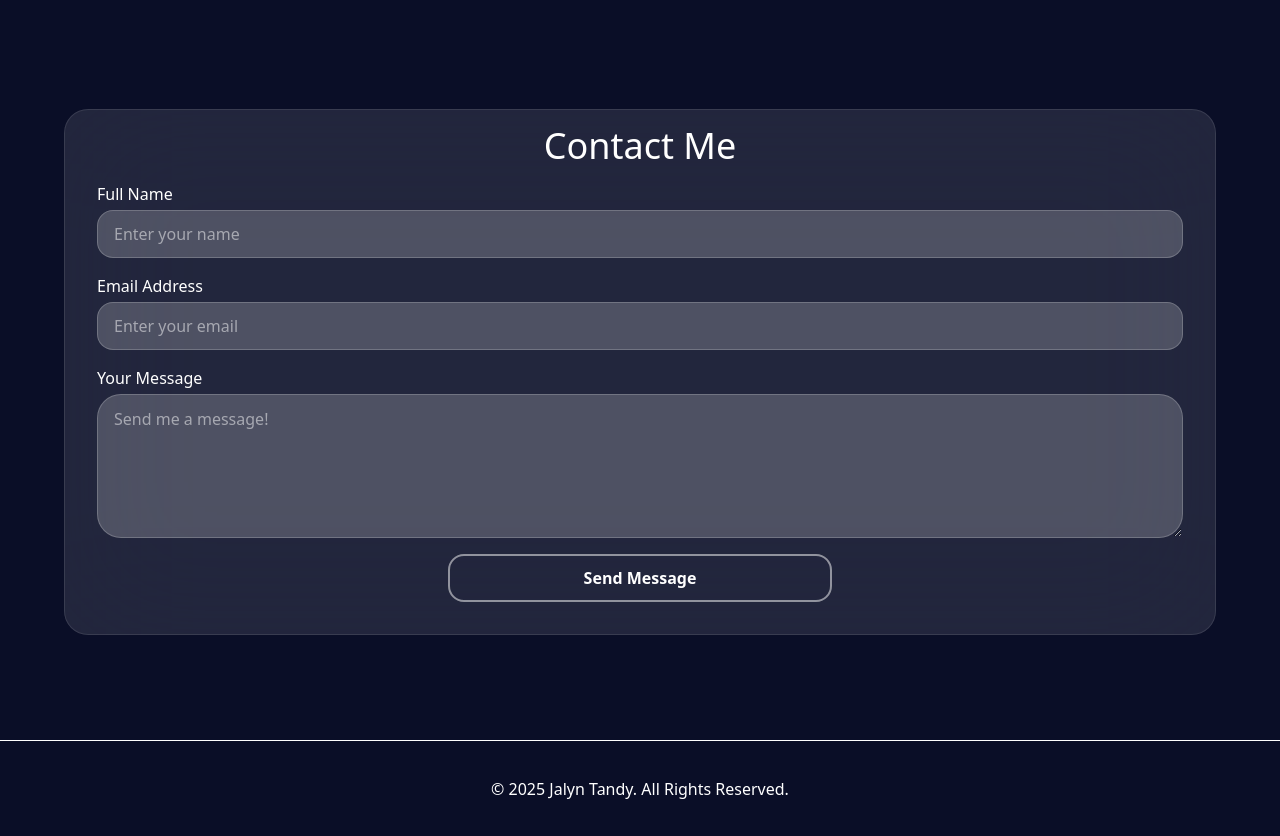
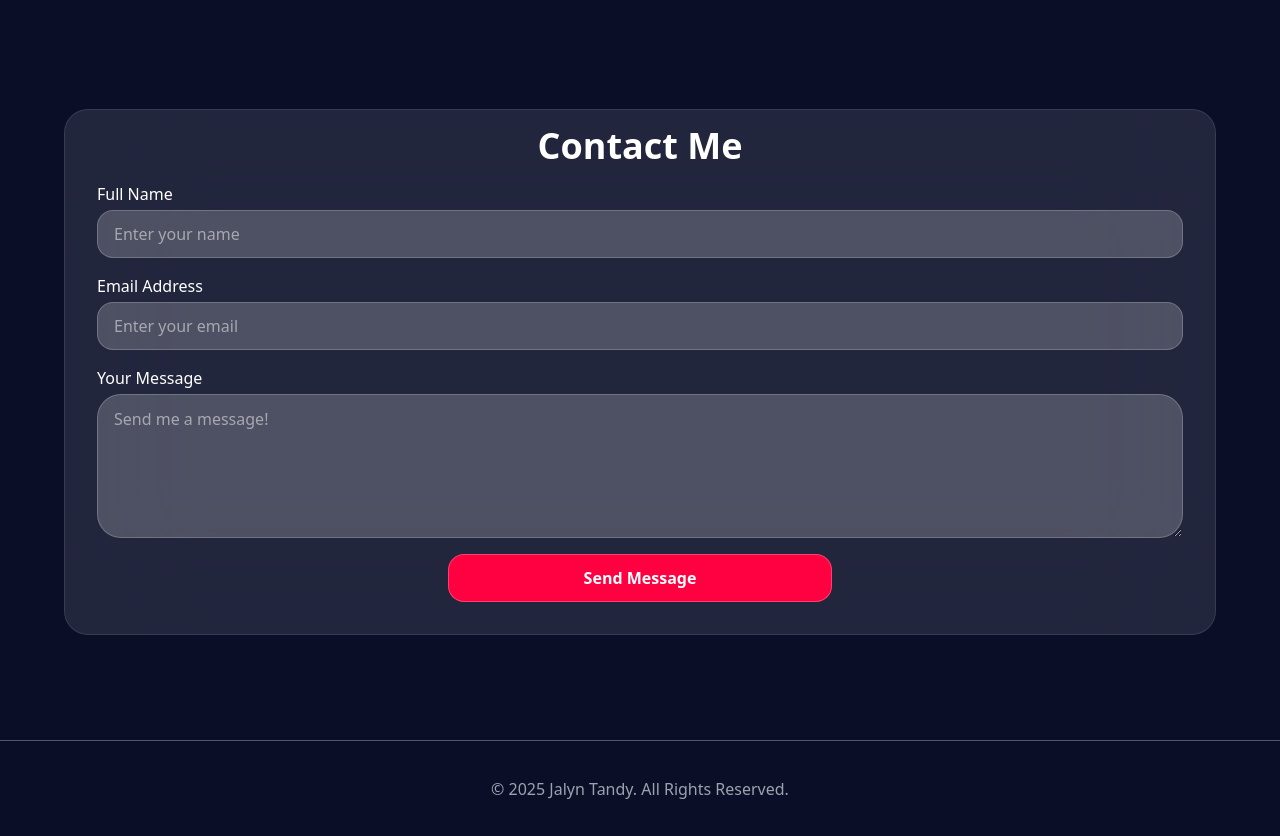
Before and after one commit to Jalyn-R-Tandy/jalyns-portfolio, a Next.js app: page / in a window 1280 px wide. Shown: the part 1820-2656 px from the top of the page. Built offline with nearby package versions, Linux system fonts and the light colour scheme.

Commit message:
Added link props to card components

```diff
--- a/app/components/Card.jsx
+++ b/app/components/Card.jsx
@@ -1,7 +1,7 @@
 import { ArrowUpRight, Github, ExternalLink} from 'lucide-react'
 import Image from 'next/image'
 
-const Card = ({ category, project, desc, stack, img }) => {
+const Card = ({ category, project, desc, stack, img, site }) => {
   return (
         <div className='w-sm bg-deep-navy backdrop-blur-sm border border-white/10 rounded-3xl overflow-hidden hover:border-white/20 transition-all duration-500 hover:scale-[1.02] hover:shadow-2xl hover:shadow-black/20' >
             <div className="p-6 sm:p-8">
@@ -61,7 +61,9 @@ const Card = ({ category, project, desc, stack, img }) => {
             {/** View Project */}
             <div className="px-6 sm:px-8 pb-6 sm:pb-8 -mt-8 relative z-10">
                 <button className="w-full flex items-center justify-center gap-2 px-6 py-3.5 hover:bg-hot-red hover:text-white bg-card-bg border-2 border-hot-red/50 text-hot-red font-medium rounded-xl transition-all duration-300 hover:shadow-lg hover:shadow-white/20">
-                    <span>View Project</span>
+                    <a href={site} target="_blank">
+                        <span>View Project</span>
+                    </a>
                     <ArrowUpRight size={20} className="transition-transform group-hover/btn:translate-x-0.5 group-hover/btn:-translate-y-0.5" />
                 </button>
             </div>
--- a/app/components/Contact.jsx
+++ b/app/components/Contact.jsx
@@ -3,25 +3,25 @@ const Contact = () => {
     <section id="contact" className="w-screen h-[80vh] mt-16 flex justify-center items-center">
         <div className="bg-white/10 backdrop-blur-3xl border-white/10 border min-w-sm sm:w-2xl lg:w-4xl xl:w-6xl h-fit rounded-3xl flex flex-col items-center">
             <div className="w-full my-4">
-                <h1 className="text-center font-medium text-2xl lg:text-3xl xl:text-4xl text-brand-text-light">Contact Me</h1>
+                <h1 className="text-center font-semibold text-3xl lg:text-4xl text-text">Contact Me</h1>
             </div>
 
             <div className="w-full px-8">
-                <p className="text-brand-text-light mb-1">Full Name</p>
+                <p className="text-text mb-1">Full Name</p>
                 <input placeholder="Enter your name" type="text" className="w-full h-12 bg-white/20 border border-white/20 rounded-2xl pl-4 mb-4"/>
             </div>
 
             <div className="w-full px-8">
-                <p className="text-brand-text-light mb-1">Email Address</p>
+                <p className="text-text mb-1">Email Address</p>
                 <input placeholder="Enter your email" type="email" className="w-full h-12 bg-white/20 border border-white/20 rounded-2xl pl-4 mb-4"/>
             </div>
 
             <div className="w-full px-8">
-                <p className="text-brand-text-light mb-1">Your Message</p>
+                <p className="text-text mb-1">Your Message</p>
                 <textarea placeholder="Send me a message!" style={{verticalAlign: 'top', paddingTop: '12px', textAlign: 'left',}} className="w-full h-36 bg-white/20 border border-white/20 rounded-3xl pl-4 mb-4"/>
             </div>
 
-            <button className="bg-brand-primary-main rounded-2xl w-2/3 max-w-96 h-12 mb-8 text-brand-text-primary font-bold border-white/50 border-2">Send Message</button>
+            <button className="bg-hot-red rounded-2xl w-2/3 max-w-96 h-12 mb-8 text-text font-semibold border-white/25 border">Send Message</button>
         </div>
     </section>
   )
--- a/app/components/Footer.jsx
+++ b/app/components/Footer.jsx
@@ -1,7 +1,7 @@
 const Footer = () => {
   return (
-    <div className="w-screen h-24 mt-12 flex justify-center items-center border-t border-brand-text-muted/50">
-        <p className="text-brand-text-muted">&copy; 2025 Jalyn Tandy. All Rights Reserved.</p>
+    <div className="w-screen h-24 mt-12 flex justify-center items-center border-t border-medium-gray/50">
+        <p className="text-medium-gray">&copy; 2025 Jalyn Tandy. All Rights Reserved.</p>
     </div>
   )
 }
--- a/app/components/Projects.jsx
+++ b/app/components/Projects.jsx
@@ -6,9 +6,9 @@ const Projects = () => {
     <section id='projects' className="max-w-full h-max bg-darker-navy border-white/5 border rounded-4xl p-8 relative -top-12">
         <h2 className="font-semibold text-4xl mb-8 text-light-gray text-center lg:text-start lg:ml-16">My Projects</h2>
         <div className='flex flex-col justify-center items-center p-16 gap-16 lg:flex-row lg:gap-8 xl:gap-24'>
-            <Card category="Full Stack" project="ResuLink" desc="This is the description, app coming soon." stack="React" img="/resulink-img.png"/>
-            <Card category="Mobile Development" project="GradPathAI" desc="This is the description, app coming soon." stack="Next.js" img="/coming-soon.png"/>
-            <Card category="Web Development" project="Spotify Extension" desc="This is the description, app coming soon." stack="Next.js" img="/coming-soon.png"/>
+            <Card category="Full Stack" project="ResuLink" desc="This is the description, app coming soon." stack="React" img="/resulink-img.png" site="https://resulink.netlify.app"/>
+            <Card category="Mobile Development" project="GradPathAI" desc="This is the description, app coming soon." stack="Next.js" img="/coming-soon.png" site="#"/>
+            <Card category="Web Development" project="Spotify Extension" desc="This is the description, app coming soon." stack="Next.js" img="/coming-soon.png" site="#"/>
         </div>
     </section>
   )
```
